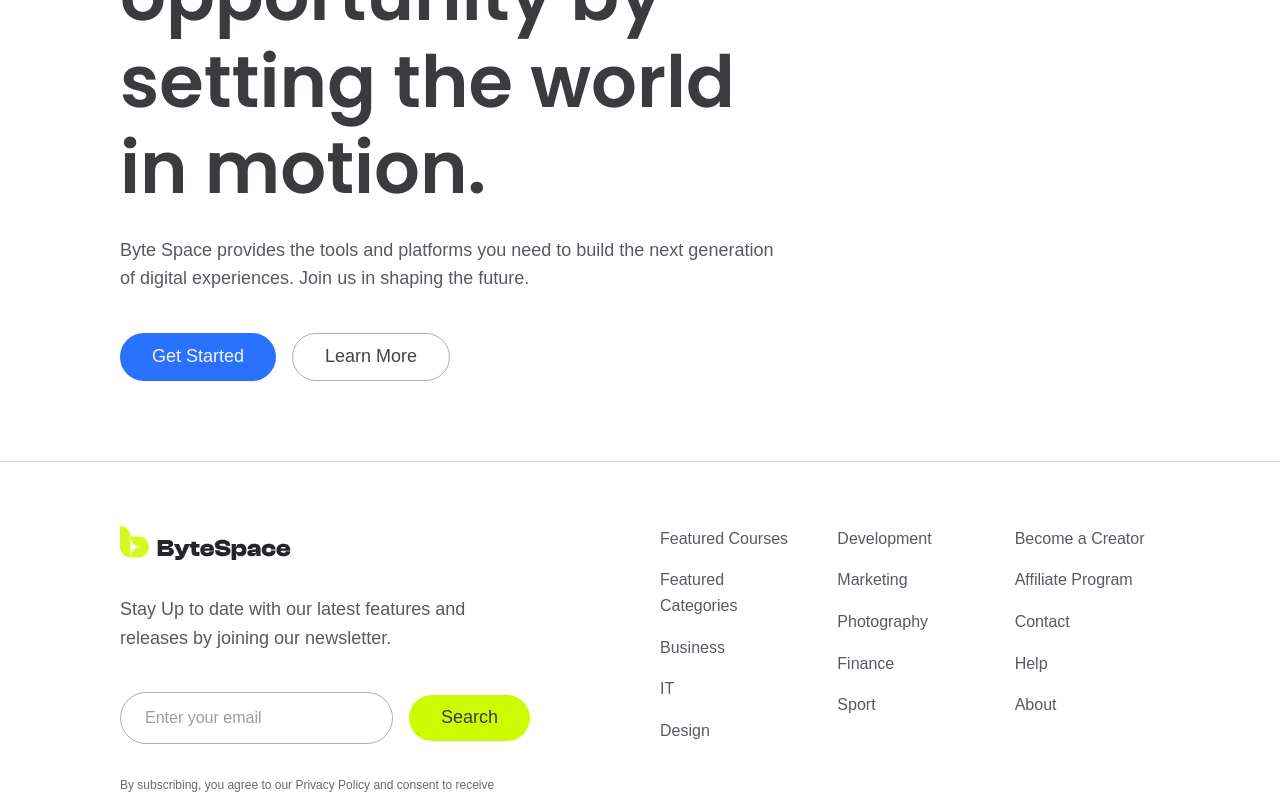
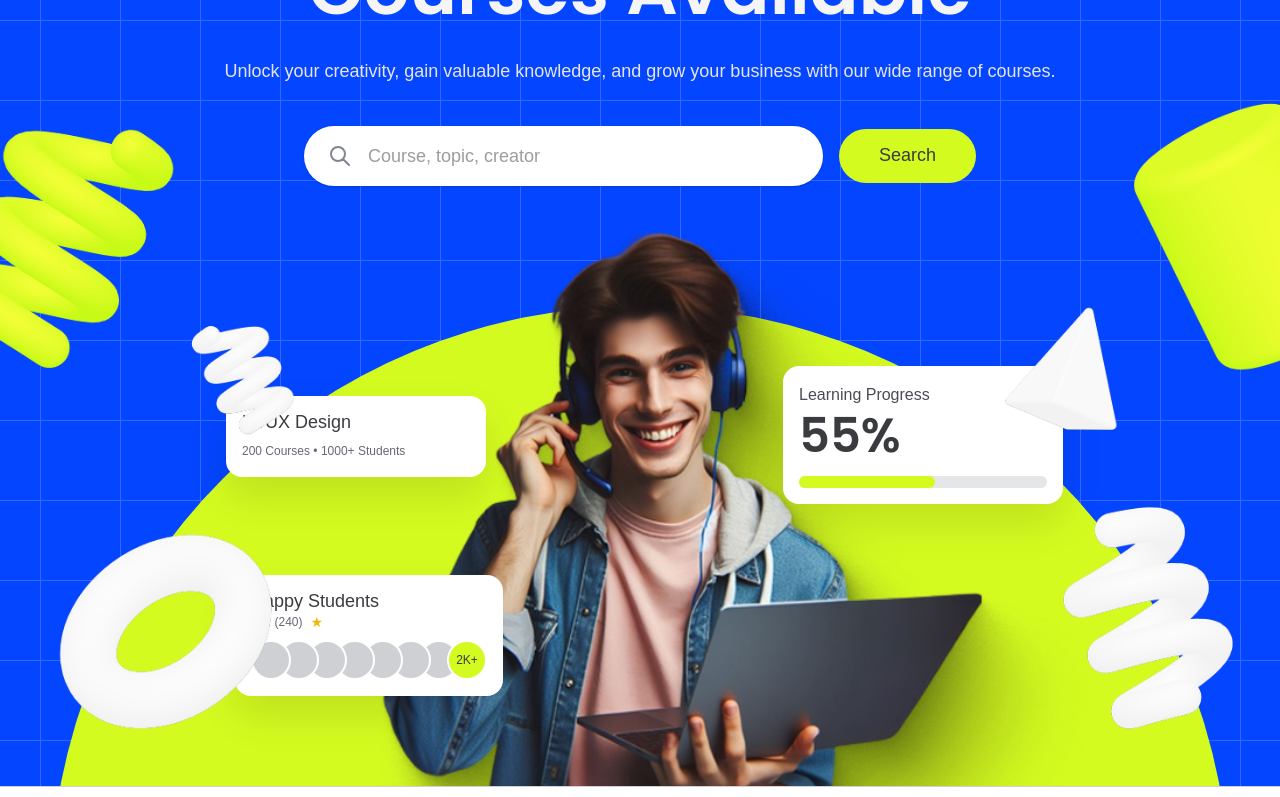
Before and after one commit to mijanConnect/byte-space-new, a Next.js app: page / in a window 1280 px wide. Shown: the part 300-1097 px from the top of the page. Built offline with nearby package versions, Linux system fonts and the light colour scheme; a web font is replaced by a local one.

Commit message:
feat: implement hero design

```diff
--- a/app/globals.css
+++ b/app/globals.css
@@ -146,11 +146,23 @@ body {
 @utility page-layout {
   display: grid;
   grid-template-columns: repeat(12, minmax(0, 1fr));
-  gap: 40px;
-  padding-left: 120px;
-  padding-right: 120px;
+  gap: 16px;
+  padding-left: 20px;
+  padding-right: 20px;
   max-width: 1440px;
   margin-left: auto;
   margin-right: auto;
   width: 100%;
+
+  @media (min-width: 768px) {
+    gap: 24px;
+    padding-left: 40px;
+    padding-right: 40px;
+  }
+
+  @media (min-width: 1024px) {
+    gap: 40px;
+    padding-left: 120px;
+    padding-right: 120px;
+  }
 }
--- a/app/page.tsx
+++ b/app/page.tsx
@@ -1,22 +1,9 @@
+import { Hero } from "@/components/home/Hero";
+
 export default function Home() {
   return (
-    <div className="page-layout py-20 flex-grow items-center">
-      <div className="col-span-12 md:col-span-8 flex flex-col gap-6">
-        <h1 className="heading-l text-neutral-900">
-          We ignite opportunity by setting the world in motion.
-        </h1>
-        <p className="body-l text-neutral-600 max-w-2xl">
-          Byte Space provides the tools and platforms you need to build the next generation of digital experiences. Join us in shaping the future.
-        </p>
-        <div className="flex gap-4 mt-4">
-          <button className="label-l px-8 py-3 bg-primary-500 text-neutral-50 rounded-full hover:bg-primary-600 transition-colors">
-            Get Started
-          </button>
-          <button className="label-l px-8 py-3 border border-neutral-300 text-neutral-800 rounded-full hover:bg-neutral-50 transition-colors">
-            Learn More
-          </button>
-        </div>
-      </div>
-    </div>
+    <>
+      <Hero />
+    </>
   );
 }
--- /dev/null
+++ b/components/home/CourseCard.tsx
@@ -0,0 +1,10 @@
+import React from 'react';
+
+export function CourseCard() {
+  return (
+    <div className="bg-white rounded-2xl p-4 md:p-4 shadow-[0_20px_40px_rgba(0,0,0,0.1)] w-[200px] md:w-[260px]">
+      <h3 className="label-m md:label-l text-neutral-900 mb-1 md:mb-2">UI/UX Design</h3>
+      <p className="body-xs text-neutral-500">200 Courses &bull; 1000+ Students</p>
+    </div>
+  );
+}
--- /dev/null
+++ b/components/home/Hero.tsx
@@ -0,0 +1,96 @@
+import Image from "next/image";
+import { SearchBar } from "@/components/layout/FooterSearchBar";
+import { CourseCard } from "./CourseCard";
+import { ProgressCard } from "./ProgressCard";
+import { StudentsCard } from "./StudentsCard";
+
+export function Hero() {
+  return (
+    <section className="relative w-full overflow-hidden bg-primary-600 min-h-[450px] md:min-h-[800px] flex flex-col items-center pt-32 lg:pt-40 pb-12 md:pb-0">
+      {/* Background Grid */}
+      <div
+        className="absolute inset-0 opacity-20 pointer-events-none"
+        style={{
+          backgroundSize: "80px 80px",
+          backgroundImage: `
+            linear-gradient(to right, #ffffff 1px, transparent 1px),
+            linear-gradient(to bottom, #ffffff 1px, transparent 1px)
+          `,
+          backgroundPosition: "center top"
+        }}
+      />
+
+      {/* Ornaments - Absolute Positioning */}
+      <div className="hidden md:block absolute inset-0 pointer-events-none z-30">
+        <Image
+          src="/images/hero/3d-ornament.png"
+          alt="3D Ornaments"
+          fill
+          className="object-contain object-bottom"
+          priority
+        />
+      </div>
+
+      <div className="page-layout relative z-20 flex flex-col items-center text-center">
+        {/* Text Content */}
+        <div className="col-span-12 md:col-span-10 md:col-start-2 lg:col-span-8 lg:col-start-3 flex flex-col items-center">
+          <h1 className="heading-m md:heading-l text-neutral-50 mb-4 md:mb-6">
+            Get Access to Hundreds <br /> Courses Available
+          </h1>
+          <p className="body-m md:body-l text-neutral-100 mb-8 md:mb-10 max-w-4xl px-4 md:px-0">
+            Unlock your creativity, gain valuable knowledge, and grow your business with our wide range of courses.
+          </p>
+
+          {/* Search Bar */}
+          <div className="w-full max-w-2xl px-4 md:px-0">
+            <SearchBar
+              placeholder="Course, topic, creator"
+              buttonText="Search"
+              hasIcon={true}
+              variant="hero"
+            />
+          </div>
+        </div>
+      </div>
+
+      {/* Hero Graphics */}
+      <div className="hidden md:flex relative w-full max-w-[900px] mx-auto justify-center items-end px-4 z-20 h-[500px] md:h-[600px] mt-auto">
+        {/* Big Yellow Circle Background */}
+        <div
+          className="absolute bg-secondary-400 rounded-full -z-10 pointer-events-none"
+          style={{
+            width: 'min(100vw, 1180px)',
+            height: 'min(100vw, 1180px)',
+            bottom: '-700px',
+            left: '50%',
+            transform: 'translateX(-50%)'
+          }}
+        />
+
+        {/* Floating Cards */}
+        <div className="absolute top-[35%] left-[-5%] lg:left-[4%] z-30 transform hover:-translate-y-2 transition-transform duration-300">
+          <CourseCard />
+        </div>
+
+        <div className="absolute bottom-[15%] left-[-10%] lg:left-[5%] z-30 transform hover:-translate-y-2 transition-transform duration-300">
+          <StudentsCard />
+        </div>
+
+        <div className="absolute top-[30%] right-[-5%] lg:right-[3%] z-30 transform hover:-translate-y-2 transition-transform duration-300">
+          <ProgressCard />
+        </div>
+
+        {/* People Image */}
+        <div className="relative w-full max-w-[850px] h-full pointer-events-none translate-x-6 md:translate-x-10 lg:translate-x-16">
+          <Image
+            src="/images/hero/hero-people.png"
+            alt="Students and professionals"
+            fill
+            className="object-contain object-bottom"
+            priority
+          />
+        </div>
+      </div>
+    </section>
+  );
+}
--- /dev/null
+++ b/components/home/ProgressCard.tsx
@@ -0,0 +1,13 @@
+import React from 'react';
+
+export function ProgressCard() {
+  return (
+    <div className="bg-white rounded-2xl p-4 md:p-4 shadow-[0_20px_40px_rgba(0,0,0,0.1)] w-[220px] md:w-[280px]">
+      <h3 className="body-s md:body-m text-neutral-700 mb-1">Learning Progress</h3>
+      <div className="font-poppins font-semibold text-4xl md:text-5xl text-neutral-900 mb-4">55%</div>
+      <div className="w-full bg-neutral-100 rounded-full h-2 md:h-3">
+        <div className="bg-secondary-400 h-2 md:h-3 rounded-full w-[55%]"></div>
+      </div>
+    </div>
+  );
+}
--- /dev/null
+++ b/components/home/StudentsCard.tsx
@@ -0,0 +1,29 @@
+import React from 'react';
+
+export function StudentsCard() {
+  return (
+    <div className="bg-white rounded-2xl p-5 md:p-4 shadow-[0_20px_40px_rgba(0,0,0,0.1)]">
+      <h3 className="label-m md:label-l text-neutral-900">Happy Students</h3>
+      <div className="flex items-center gap-1 mb-2">
+        <span className="label-s text-neutral-900">4.5</span>
+        <span className="body-xs text-neutral-500">(240)</span>
+        <span className="text-[#F5B50A] text-sm ml-1">★</span>
+      </div>
+      <div className="flex -space-x-3">
+        {[1, 2, 3, 4, 5, 6, 7].map((i) => (
+          <div
+            key={i}
+            className="w-8 h-8 md:w-10 md:h-10 rounded-full border-2 border-white bg-neutral-200 flex-shrink-0"
+            style={{ zIndex: 10 - i }}
+          />
+        ))}
+        <div
+          className="w-8 h-8 md:w-10 md:h-10 rounded-full border-2 border-white bg-secondary-400 flex items-center justify-center flex-shrink-0 relative"
+          style={{ zIndex: 11 }}
+        >
+          <span className="label-xs text-neutral-900">2K+</span>
+        </div>
+      </div>
+    </div>
+  );
+}
--- a/components/layout/Footer.tsx
+++ b/components/layout/Footer.tsx
@@ -1,6 +1,6 @@
 import Link from "next/link";
 import { LogoIconBlack } from "../icons/LogoIconBlack";
-import { FooterSearchBar } from "./FooterSearchBar";
+import { SearchBar } from "./FooterSearchBar";
 
 export function Footer() {
   return (
@@ -15,7 +15,11 @@ export function Footer() {
             Stay Up to date with our latest features and releases by joining our newsletter.
           </p>
           <div className="mt-4">
-            <FooterSearchBar />
+            <SearchBar
+              placeholder="Enter your email"
+              buttonText="Search"
+              type="email"
+            />
           </div>
           <p className="body-xs text-neutral-500 mt-2">
             By subscribing, you agree to our Privacy Policy and consent to receive updates from our company.
--- a/components/layout/FooterSearchBar.tsx
+++ b/components/layout/FooterSearchBar.tsx
@@ -1,15 +1,41 @@
 import React from 'react';
 
-export function FooterSearchBar() {
+interface SearchBarProps {
+  placeholder?: string;
+  buttonText?: string;
+  type?: string;
+  hasIcon?: boolean;
+  variant?: 'hero' | 'footer';
+}
+
+export function SearchBar({
+  placeholder = "Search...",
+  buttonText = "Search",
+  type = "text",
+  hasIcon = false,
+  variant = 'footer'
+}: SearchBarProps) {
+  const isHero = variant === 'hero';
+
   return (
-    <div className="flex flex-col sm:flex-row items-center gap-4 w-full">
-      <input
-        type="email"
-        placeholder="Enter your email"
-        className="flex-grow w-full border border-neutral-300 rounded-full px-6 py-3 body-m text-neutral-900 outline-none focus:border-primary-500 transition-colors"
-      />
-      <button className="w-full sm:w-auto bg-[#CBFC01] hover:bg-[#b5e301] text-neutral-900 label-l px-8 py-3 rounded-full transition-colors whitespace-nowrap">
-        Search
+    <div className="flex flex-col sm:flex-row items-center gap-4 w-full max-w-3xl mx-auto">
+      <div className="relative flex-grow w-full">
+        {hasIcon && (
+          <div className="absolute inset-y-0 left-0 pl-6 flex items-center pointer-events-none">
+            <svg xmlns="http://www.w3.org/2000/svg" className="h-6 w-6 text-neutral-400" fill="none" viewBox="0 0 24 24" stroke="currentColor">
+              <path strokeLinecap="round" strokeLinejoin="round" strokeWidth={2} d="M21 21l-6-6m2-5a7 7 0 11-14 0 7 7 0 0114 0z" />
+            </svg>
+          </div>
+        )}
+        <input
+          type={type}
+          placeholder={placeholder}
+          className={`w-full bg-white body-l text-neutral-900 outline-none transition-colors rounded-full py-4 ${isHero ? 'border-none shadow-sm' : 'border border-neutral-300 focus:border-primary-500'
+            } ${hasIcon ? 'pl-16 pr-6' : 'px-6'}`}
+        />
+      </div>
+      <button className="w-full sm:w-auto bg-secondary-400 hover:bg-secondary-500 text-neutral-900 label-l px-10 py-4 rounded-full transition-colors whitespace-nowrap">
+        {buttonText}
       </button>
     </div>
   );
--- a/components/layout/Navbar.tsx
+++ b/components/layout/Navbar.tsx
@@ -9,7 +9,7 @@ export function Navbar() {
   const [isMobileMenuOpen, setIsMobileMenuOpen] = useState(false);
 
   return (
-    <header className="bg-primary-600 border-b border-primary-500">
+    <header className="absolute top-0 left-0 w-full z-50 border-b border-primary-400/20">
       <div className="page-layout py-4 md:py-6 items-center">
         {/* Left: Logo */}
         <div className="col-span-6 md:col-span-3 flex items-center">
```
Also changed, not shown: public/images/hero/3d-ornament.png (added), public/images/hero/hero-people.png (added).
